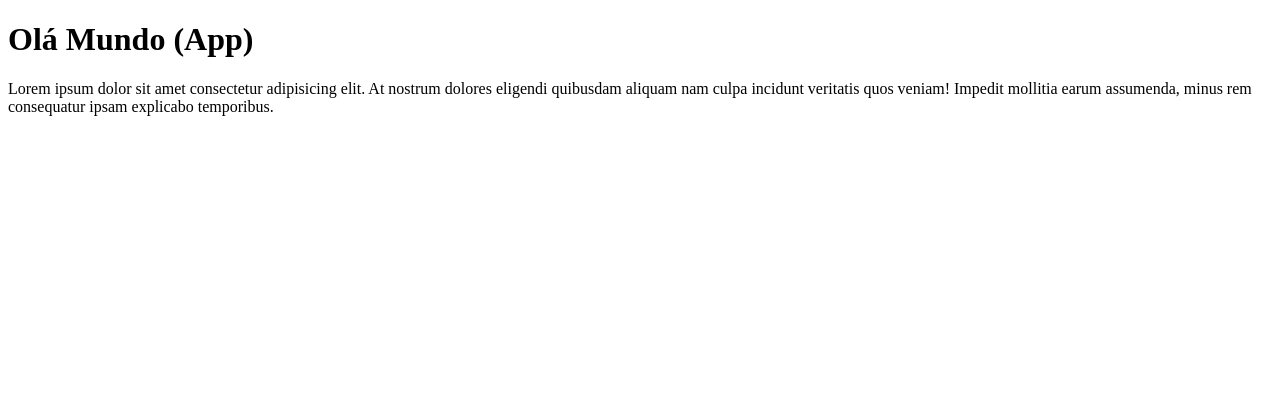
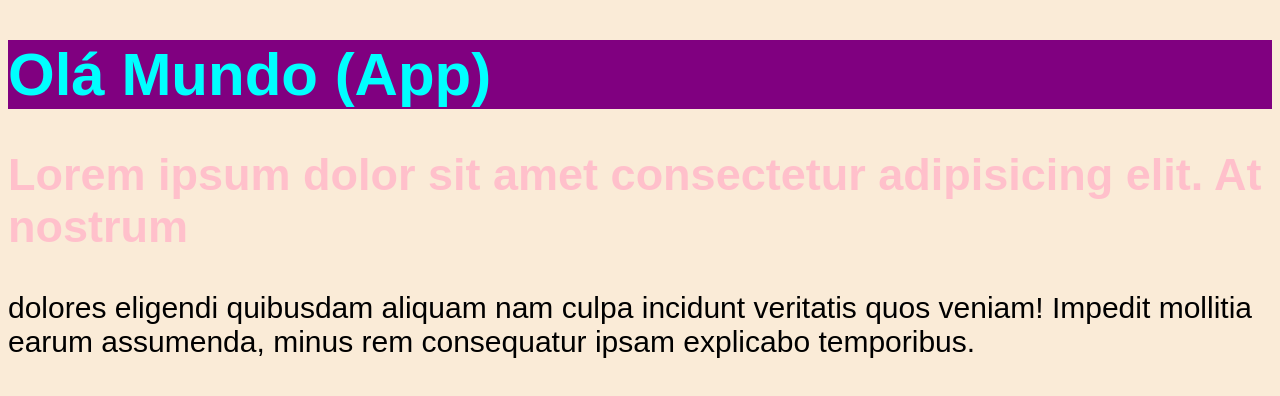
Before and after one commit to FHelfenstein/chronos-pomodoro, a React (Vite) app: page / in a window 1280 px wide. Shown: the top 396 px of the page. Built offline with nearby package versions, Linux system fonts and the light colour scheme.

Commit message:
Aula 14 - Importando e usando arquivos de CSS Modules com escopo

```diff
--- a/src/App.tsx
+++ b/src/App.tsx
@@ -1,9 +1,16 @@
+import { Heading } from './components/Heading';
+
+import './styles/theme.css';
+import './styles/global.css';
+
 export function App() {
   return (
     <>
-      <h1>Olá Mundo (App)</h1>
+      <Heading />
       <p>
-        Lorem ipsum dolor sit amet consectetur adipisicing elit. At nostrum
+        <h2>
+          Lorem ipsum dolor sit amet consectetur adipisicing elit. At nostrum
+        </h2>
         dolores eligendi quibusdam aliquam nam culpa incidunt veritatis quos
         veniam! Impedit mollitia earum assumenda, minus rem consequatur ipsam
         explicabo temporibus.
--- /dev/null
+++ b/src/components/Heading.module.css
@@ -0,0 +1,8 @@
+.heading {
+  background: purple;
+  color: black;
+}
+
+.cyan {
+  color: cyan;
+}
--- /dev/null
+++ b/src/components/Heading.tsx
@@ -0,0 +1,7 @@
+import styles from './Heading.module.css';
+
+export function Heading() {
+  return (
+    <h1 className={`${styles.heading} ${styles.cyan}`}>Olá Mundo (App)</h1>
+  );
+}
--- /dev/null
+++ b/src/styles/global.css
@@ -0,0 +1,13 @@
+body {
+  background-color: antiquewhite;
+  font-family: sans-serif;
+  font-size: 30px;
+}
+
+h1 {
+  color: var(--primary);
+}
+
+h2 {
+  color: var(--secoundary);
+}
--- /dev/null
+++ b/src/styles/theme.css
@@ -0,0 +1,4 @@
+:root {
+  --primary: purple;
+  --secoundary: pink;
+}
```
